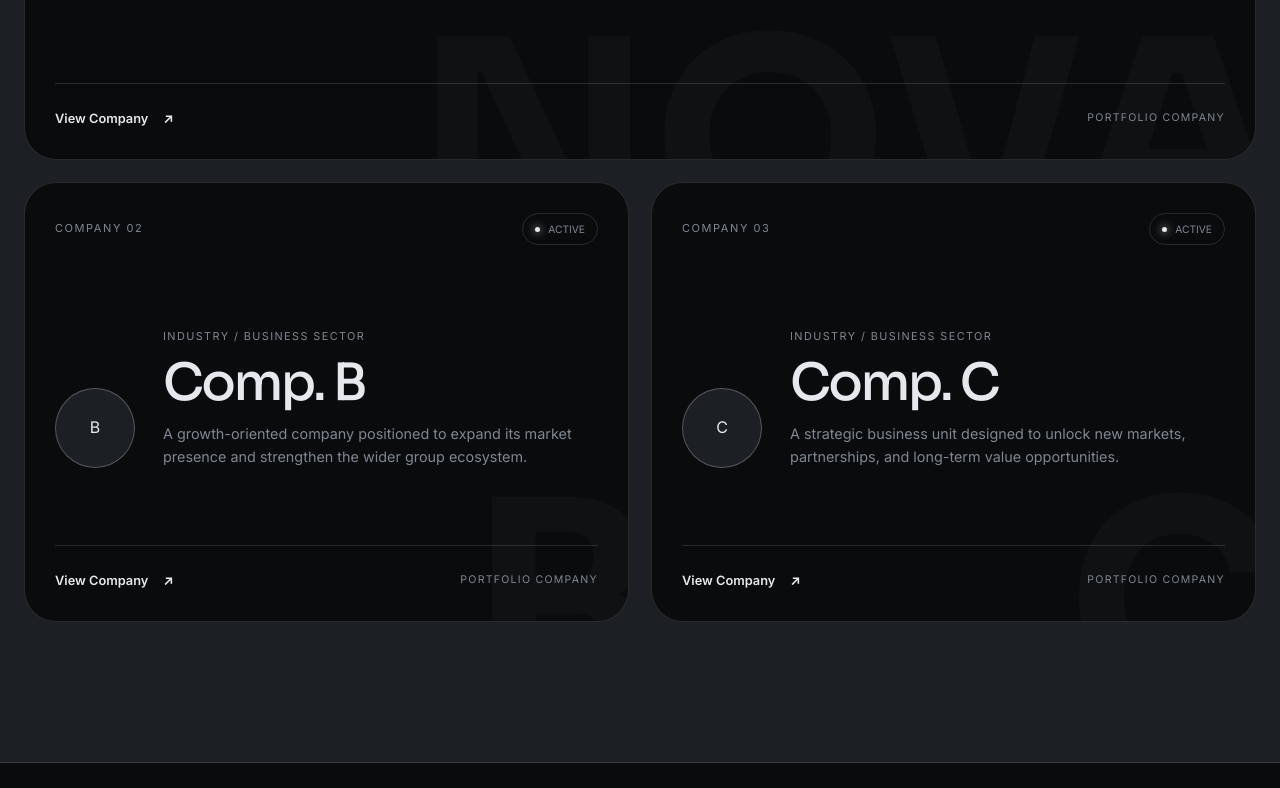
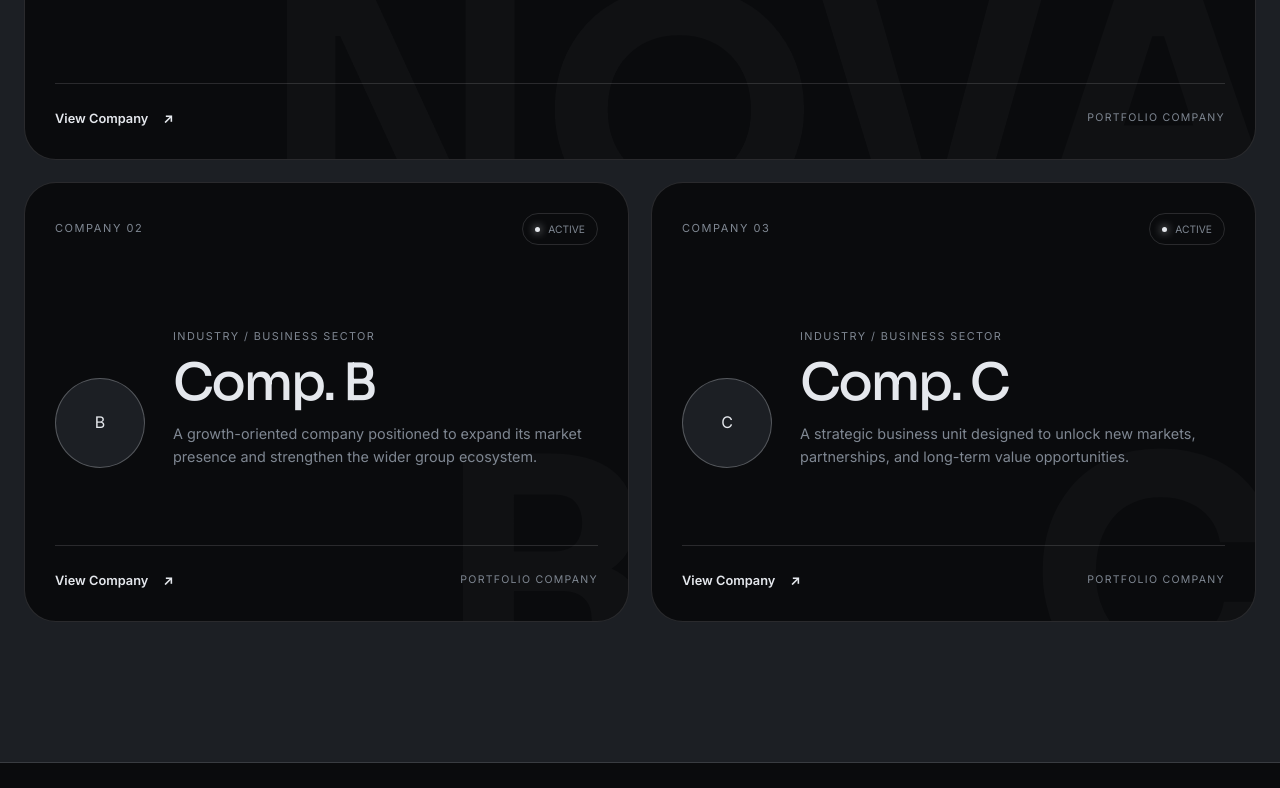
Before and after one commit to SHOW-dot/BlessedAlphaCapital, a plain HTML site: page index.html in a window 1280 px wide. Shown: the part 2825-3613 px from the top of the page. Drawn offline with Linux system fonts and the light colour scheme.

Commit message:
Update style.css

```diff
--- a/style.css
+++ b/style.css
@@ -1072,7 +1072,7 @@ ul {
   bottom: -120px;
   color: rgba(229, 232, 237, 0.025);
   font-family: var(--font-heading);
-  font-size: 17rem;
+  font-size: 20rem;
   font-weight: 700;
   line-height: 1;
   transition:
@@ -1137,8 +1137,8 @@ ul {
   flex: 0 0 auto;
   place-items: center;
 
-  width: 80px;
-  height: 80px;
+  width: 90px;
+  height: 90px;
 
   padding: 14px;
 
```
